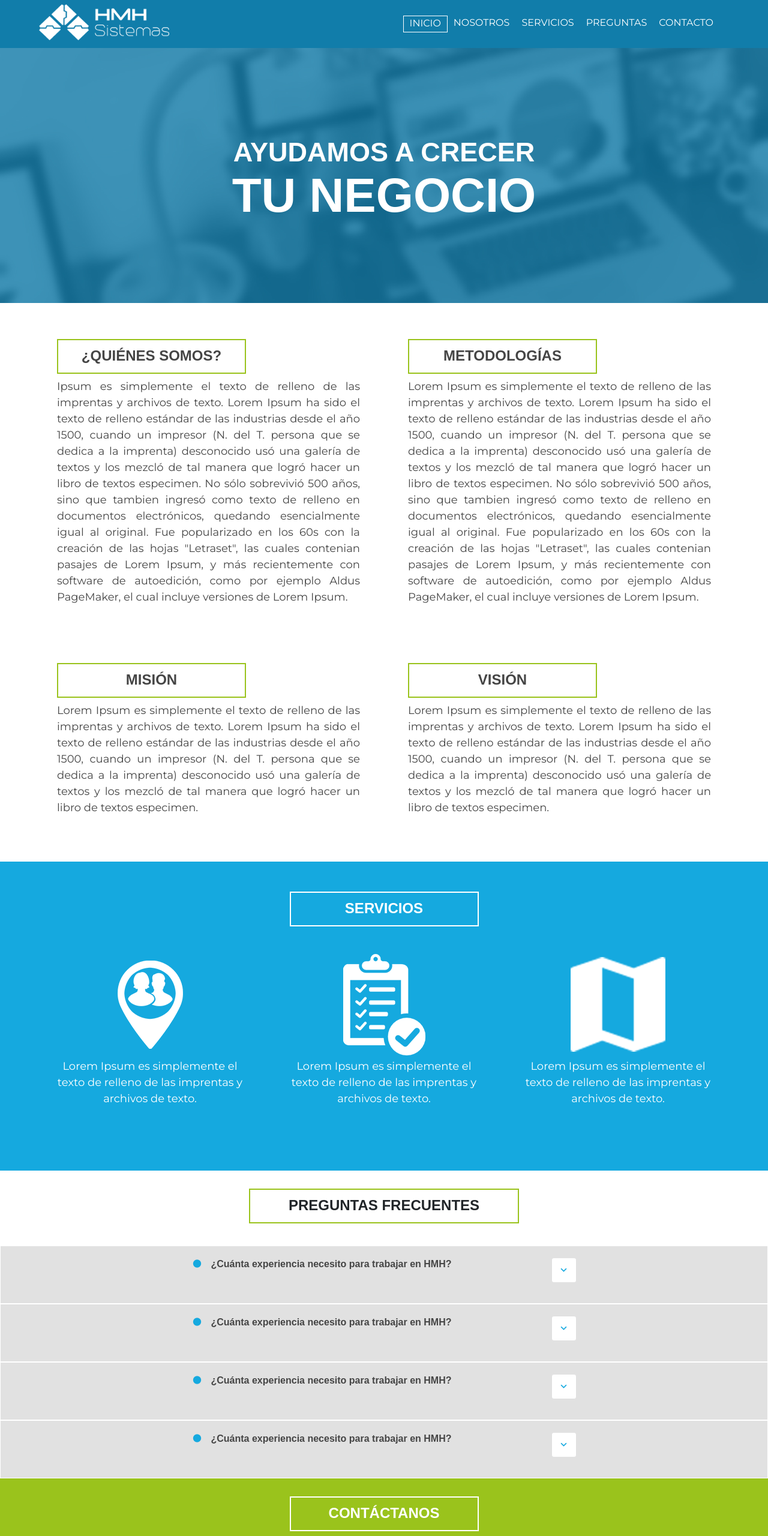
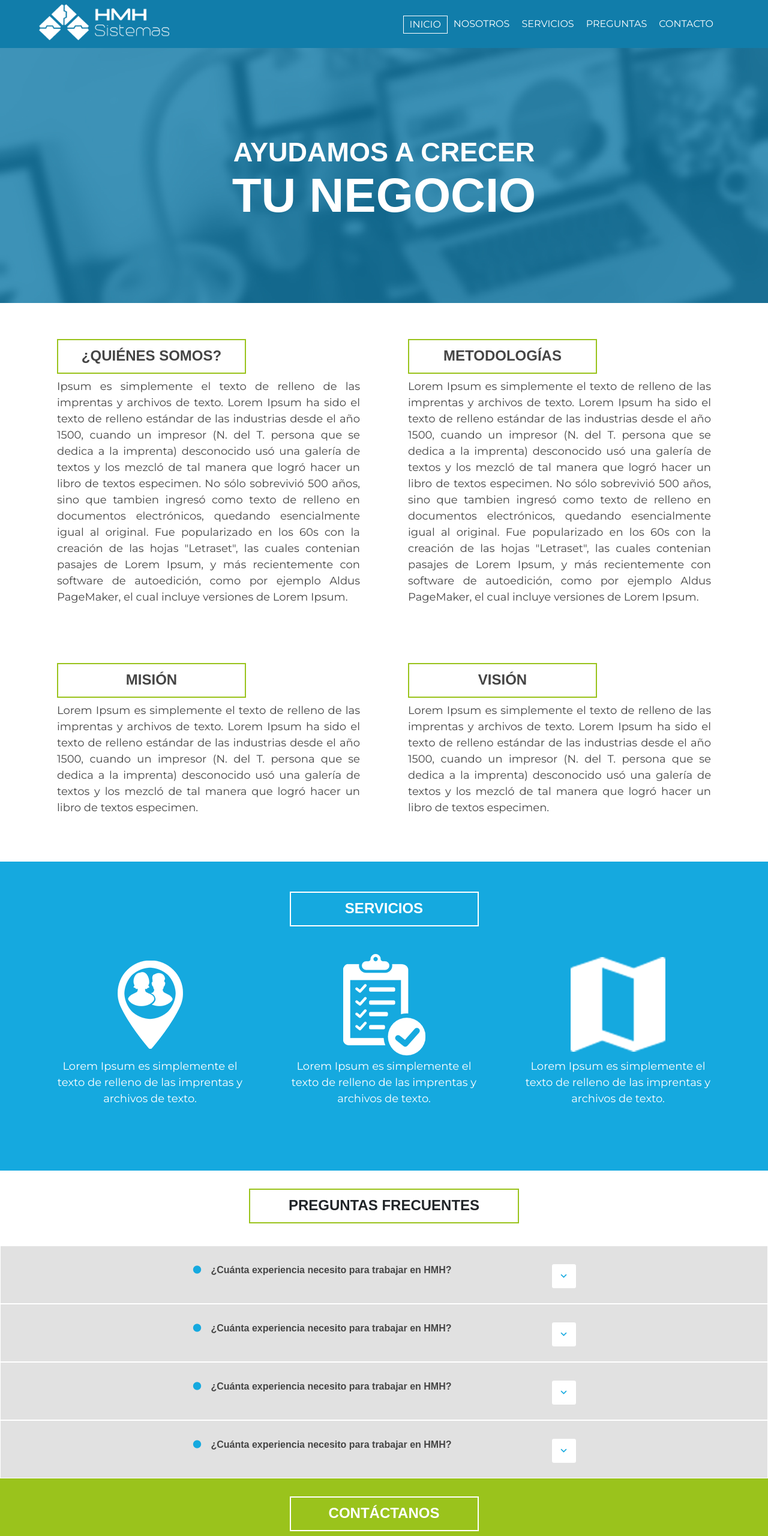
Before and after one commit to RoverWire/taller-html-css, a plain HTML site: page index.html in a window 1280 px wide. Shown: the top 2560 px of the page at 60% size. Drawn offline with nearby package versions, Linux system fonts and the light colour scheme.

Commit message:
actualizacion

```diff
--- a/css/estilo.css
+++ b/css/estilo.css
@@ -45,7 +45,7 @@ body h2, h3{
 
 #body .container{
     padding: 20px;
-    min-height: calc(100vh - 130px);
+    /*min-height: calc(100vh - 130px);*/
     background-color: #ffff;
 }
 
@@ -66,11 +66,11 @@ body h2, h3{
 #menu a{
     color: #ffffff;
     font-size: 16px;
-    padding: 0px 10px 2px 10px;
+    padding: 2px 10px 2px 10px;
     text-transform: uppercase;
 }
 
-.active>a{
+a:hover, .active>a{
     border: 1px solid #ffffff;
 }
 
@@ -121,7 +121,7 @@ body h2, h3{
 }
 
 #servicios {
-    height: 515px;
+    min-height: 515px;
     background-color: #15a9df;
     color: #ffffff;
     padding-top: 30px;
@@ -162,6 +162,7 @@ body h2, h3{
     height: auto;
     background-color: #e1e1e1;
     color: #454545;
+    min-height: 95px;
 }
 
 .pregunta .mdi-brightness-1 {
@@ -195,9 +196,11 @@ body h2, h3{
 }
 
 .contenedor-pregunta {
-    margin-left: 25%;
     width: 50%;
-    padding-top: 20px;
+    min-width: 500px;
+    max-width: 750px;
+    margin: auto;
+    padding-top: 30px;
 }
 
 .pregunta-titulo {
--- a/index.html
+++ b/index.html
@@ -1,11 +1,9 @@
 <!DOCTYPE html>
-<html lang="en">
 <head>
     <meta charset="UTF-8">
-    <meta name="viewport" content="width=device-width, initial-scale=1.0">
-    <meta http-equiv="X-UA-Compatible" content="ie=edge">
+    <!--<meta name="viewport" content="width=device-width, initial-scale=1.0">-->
     <title>HMH</title>
-    <link rel="stylesheet" href="//cdn.materialdesignicons.com/2.4.85/css/materialdesignicons.min.css">
+    <link rel="stylesheet" href="https://cdn.materialdesignicons.com/2.4.85/css/materialdesignicons.min.css">
     <link href="https://fonts.googleapis.com/css?family=Montserrat" rel="stylesheet">
     <link rel="stylesheet" href="https://stackpath.bootstrapcdn.com/bootstrap/4.1.1/css/bootstrap.min.css" integrity="sha384-WskhaSGFgHYWDcbwN70/dfYBj47jz9qbsMId/iRN3ewGhXQFZCSftd1LZCfmhktB" crossorigin="anonymous">
     <link rel="stylesheet" type="text/css" media="all" href="css/estilo.css">
```
